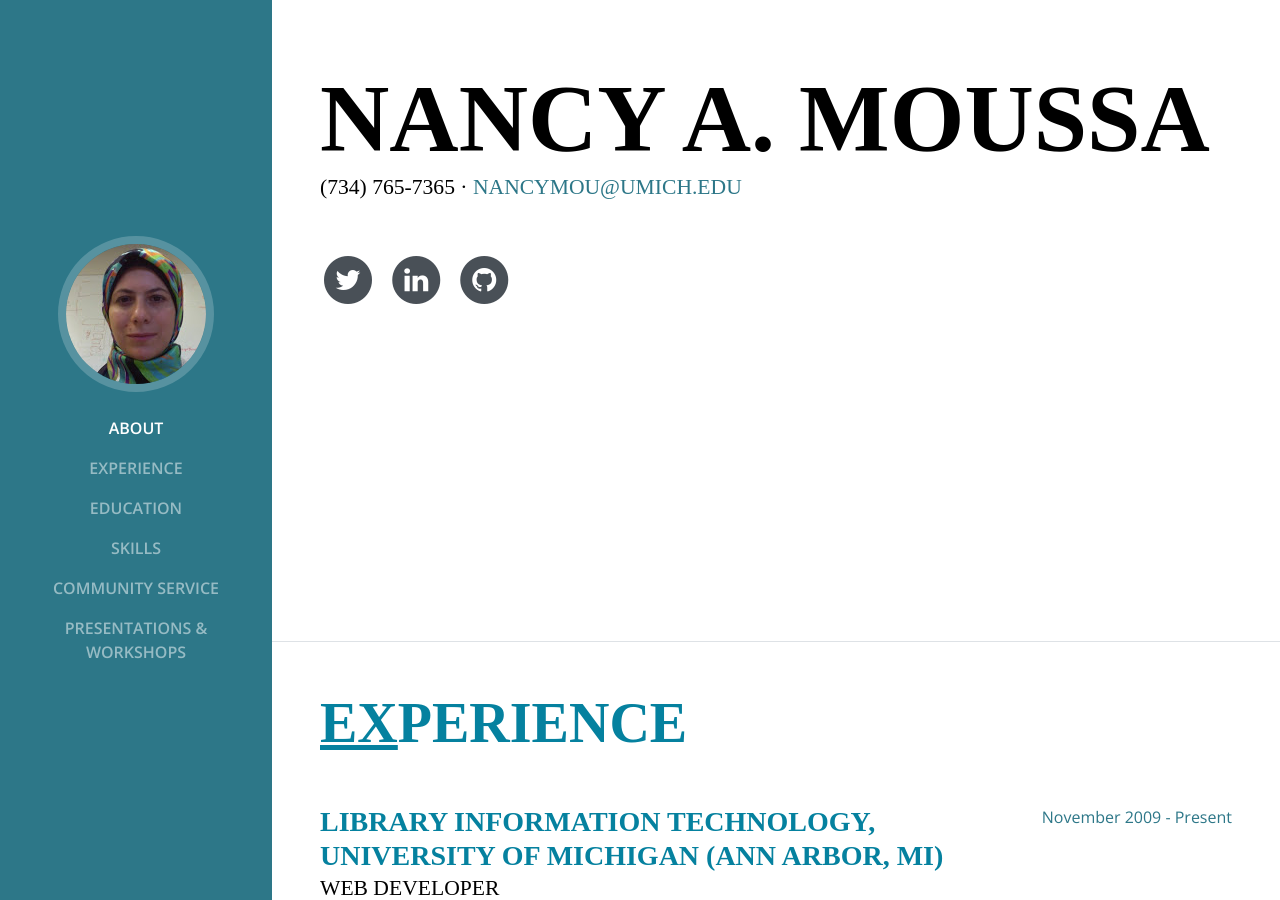
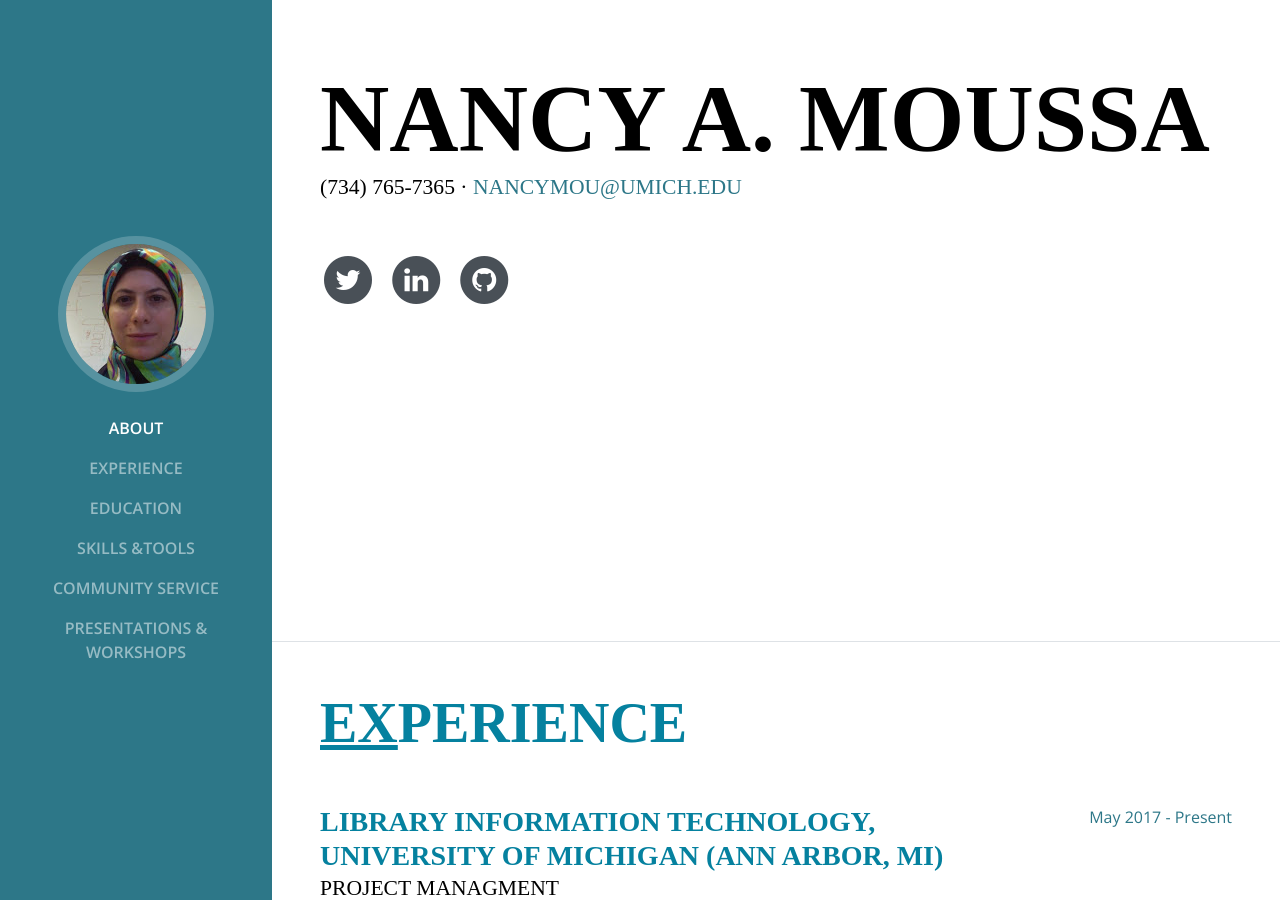
Before and after one commit to nancymou/nancymou.github.io, a Jekyll site: the page index.html, which Jekyll copies as it is, in a window 1280 px wide and 900 px high, scrolled down 282 px. Built offline with Jekyll 4.4.1, drawn with Linux system fonts in a browser that asks for light colours; some web fonts are replaced; some of the changed text lies outside the part shown.

Commit message:
Add files via upload

```diff
--- a/index.html
+++ b/index.html
@@ -51,13 +51,13 @@
             <a class="nav-link js-scroll-trigger" href="#education" >Education</a>
           </li>
           <li class="nav-item">
-            <a class="nav-link js-scroll-trigger" href="#skills" >Skills</a>
+            <a class="nav-link js-scroll-trigger" href="#skills" >Skills &amp;Tools</a>
           </li>
           <li class="nav-item">
             <a class="nav-link js-scroll-trigger" href="#community" >Community Service</a>
           </li>
           <li class="nav-item">
-            <a class="nav-link js-scroll-trigger" href="#workshops" >Presentations &amp; Workshops</a>
+            <a class="nav-link js-scroll-trigger" href="#Workshops" >Presentations &amp; Workshops</a>
           </li>
         </ul>
       </div>
@@ -111,40 +111,6 @@
             <div class="resume-content mr-auto">
                 <h3 class="mb-0">Library Information Technology, University of Michigan
                     (Ann Arbor, MI)</h3>
-                <div class="subheading mb-3">Web Developer</div>
-                <p>
-                  <ul>
-                    <li>Develop and customize accessible web applications using open source CMS that save the Library the cost from legal accessibility issues. These web applications are built using PHP, CSS and HTML, Bootstrap.
-                    </li>
-                    <li>Professional experience with building database queries and schema that allow multiple web application framework to access one database, reduce the redundancy and lower the cost for maintenance.
-                    </li>
-                    <li>Build a strategy to archive an old websites by exporting the MySQL database of the site to various formats like CSV, Html and using Excel and Google spreadsheets to further customize the data and allow Librarian produce a report.
-                    </li>
-                    <li>More than 5 years experience with database administrator role, solve multiple tickets and perform backup, upgrade, release and patch for software and databases.
-                    </li>
-                  </ul>
-                </p>
-              </div>
-            <div class="resume-date text-md-right">
-              <span class="text-primary">November 2009 - Present</span>
-            </div>
-          </div>
-
-          <div class="resume-item d-flex flex-column flex-md-row mb-5">
-            <div class="resume-content mr-auto">
-                <div class="subheading mb-3">Application Analyst</div>
-              <p><ul><li> Elicit requirements using interviews, focus group, and competitive analysis with users and stakeholders followed with design low fidelity mockups and conduct informal usability test.</li>
-                 <li> Work as a technical business analyst to document knowledge base for setting up business processes and workflow for the Library staff.</li>
-                 </ul>
-              </p>
-            </div>
-            <div class="resume-date text-md-right">
-              <span class="text-primary">April 2010 - 2014</span>
-            </div>
-          </div>
-
-          <div class="resume-item d-flex flex-column flex-md-row mb-5">
-            <div class="resume-content mr-auto">
                 <div class="subheading mb-3">Project Managment</div>
                 <p>
                     <ul>
@@ -171,12 +137,45 @@
                 <span class="text-primary">May 2017 - Present</span>
             </div>
           </div>
+
+          <div class="resume-item d-flex flex-column flex-md-row mb-5">
+              <div class="resume-content mr-auto">
+                  <div class="subheading mb-3">Web Developer</div>
+                  <p>
+                      <ul>
+                        <li>Develop and customize accessible web applications using open source CMS that save the Library the cost from legal accessibility issues. These web applications are built using PHP, CSS and HTML, Bootstrap.
+                        </li>
+                        <li>Professional experience with building database queries and schema that allow multiple web application framework to access one database, reduce the redundancy and lower the cost for maintenance.
+                        </li>
+                        <li>Build a strategy to archive an old websites by exporting the MySQL database of the site to various formats like CSV, Html and using Excel and Google spreadsheets to further customize the data and allow Librarian produce a report.
+                        </li>
+                        <li>More than 5 years experience with database administrator role, solve multiple tickets and perform backup, upgrade, release and patch for software and databases.
+                        </li>
+                      </ul>
+                    </p>
+              </div>
+              <div class="resume-date text-md-right">
+                  <span class="text-primary">November 2009 - Present</span>
+              </div>
+            </div>
           </div>
 
+        <div class="resume-item d-flex flex-column flex-md-row mb-5">
+            <div class="resume-content mr-auto">
+                <div class="subheading mb-3">Application Analyst</div>
+              <p><ul><li> Elicit requirements using interviews, focus group, and competitive analysis with users and stakeholders followed with design low fidelity mockups and conduct informal usability test.</li>
+                 <li> Work as a technical business analyst to document knowledge base for setting up business processes and workflow for the Library staff.</li>
+                 </ul>
+              </p>
+            </div>
+            <div class="resume-date text-md-right">
+              <span class="text-primary">April 2010 - 2014</span>
+            </div>
+          </div>
       </section>
 
       <section class="resume-section p-3 p-lg-5 d-flex flex-column" id="education">
-        <div class="my-auto">
+
           <h2 class="mb-5"><span class = "underline-first-letter">Ed</span>ucation</h2>
 
           <div class="resume-item d-flex flex-column flex-md-row mb-5">
@@ -194,8 +193,6 @@
               <div>Computer Science</div>
             </div>
           </div>
-
-        </div>
       </section>
 
       <section class="resume-section p-3 p-lg-5 d-flex flex-column" id="skills">
@@ -240,7 +238,6 @@
       </section>
 
       <section class="resume-section p-3 p-lg-5 d-flex flex-column" id="community">
-        <div class="my-auto">
           <h2 class="mb-5"><span class = "underline-first-letter">Co</span>mmunity Service</h2>
              <ul>
                <li>Representative of Digital Public Library of America (DPLA), promoted the DPLA as a service, tool, and Platform to Southeast MI region using DPLA MaterialsMarch(2016 – Jan 2018)
@@ -250,10 +247,9 @@
                 <li>Coach four 4th graders in a newly formed Robofest team &amp; Mentor First Robotic Competition FRC (2015 & 2017)
                 </li>
              </ul>
-        </div>
       </section>
 
-      <section class="resume-section p-3 p-lg-5 d-flex flex-column" id="Workshops" tab-index='0'>
+      <section class="resume-section p-3 p-lg-5 d-flex flex-column" id="Workshops">
         <div class="my-auto">
 
           <h2 class="mb-5"><span class = "underline-first-letter">Pr</span>esentations &amp; Workshops</h2>
```
Also changed, not shown: other parts of index.html (+2 -1 lines), resume.min.css. Lines whose indentation alone changed are shown as unchanged.
